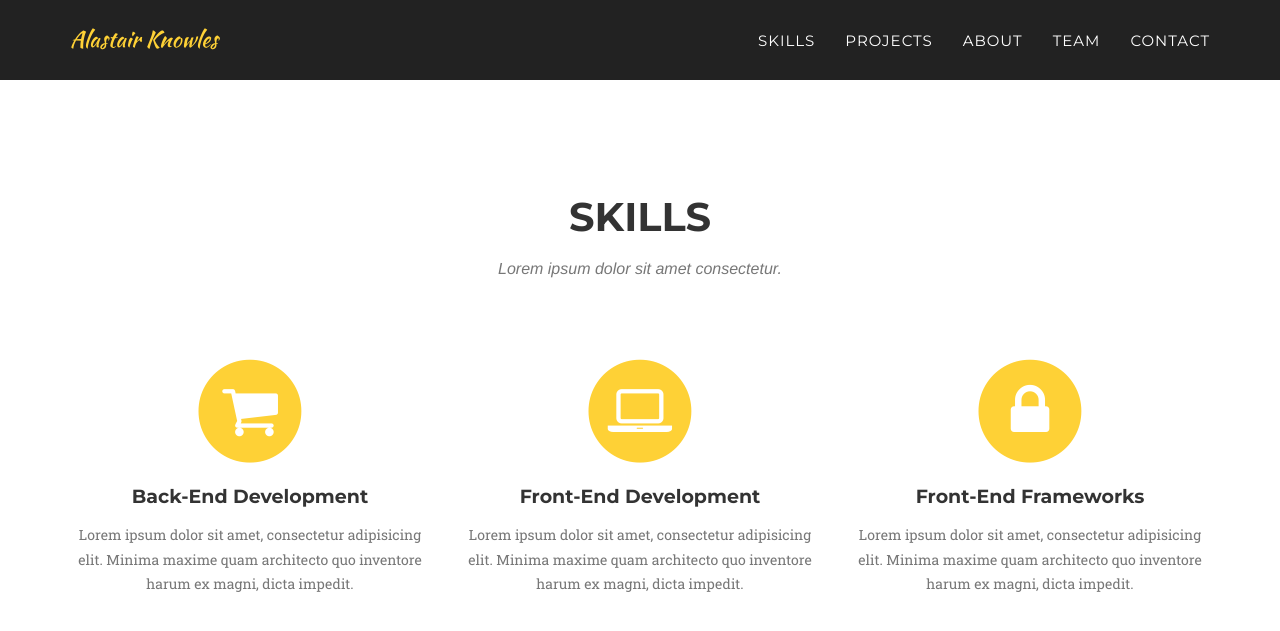
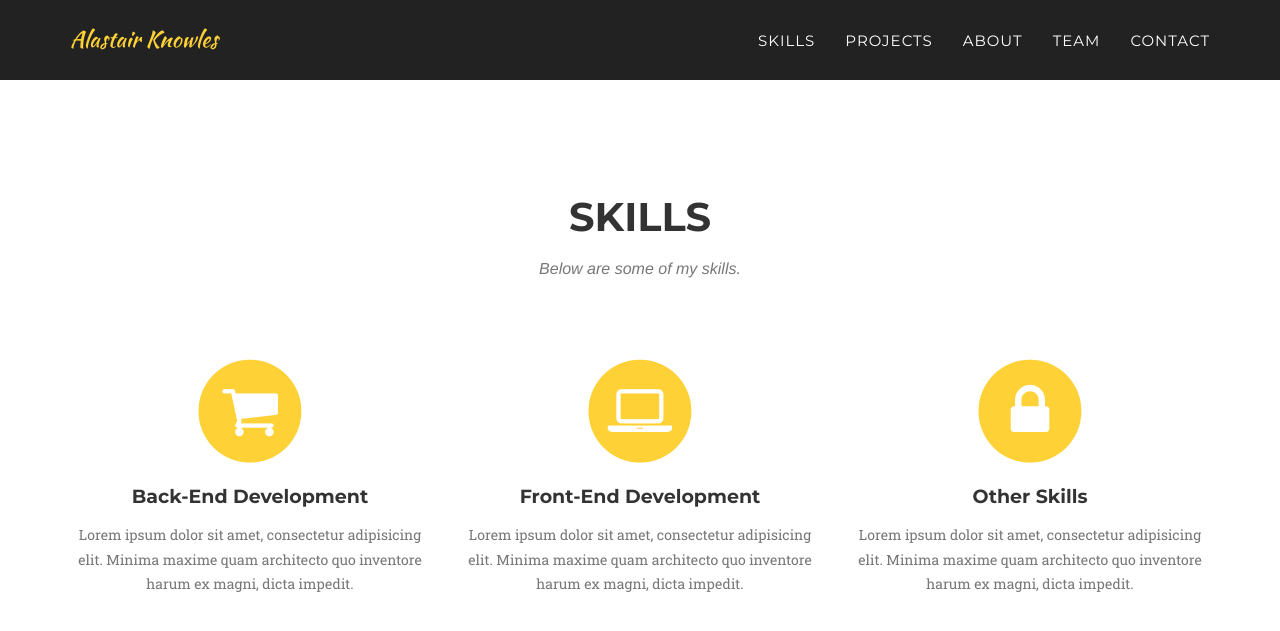
Before and after one commit to adjknowles/adjknowles.github.io, a Jekyll site: the page built from index.html, in a window 1280 px wide and 900 px high, scrolled down 713 px. Shown: the top 631 px of the window. Built offline with Jekyll 4.4.1, drawn with Linux system fonts in a browser that asks for light colours; some web fonts are replaced; part of the change alters nothing that is shown; some of the changed text lies outside the part shown.

Commit message:
Made changes to contact form

```diff
--- a/_includes/contact.html
+++ b/_includes/contact.html
@@ -3,30 +3,31 @@
             <div class="row">
                 <div class="col-lg-12 text-center">
                     <h2 class="section-heading">Contact Me</h2>
-                    <h3 class="section-subheading text-muted">Lorem ipsum dolor sit amet consectetur.</h3>
+                    <img class="img-responsive" src="img/profilephoto.jpeg" alt="">
+                    <h4>email: </h4>
                 </div>
             </div>
             <div class="row">
                 <div class="col-lg-12">
-                    <form name="sentMessage" id="contactForm" novalidate>
+                    <form name="sentMessage" id="contactForm" action="//formspree.io/alastair_knowles@yahoo.co.uk" method="POST" novalidate>
                         <div class="row">
                             <div class="col-md-6">
                                 <div class="form-group">
-                                    <input type="text" class="form-control" placeholder="Your Name *" id="name" required data-validation-required-message="Please enter your name.">
+                                    <input type="text" class="form-control" placeholder="Your Name *" id="name" required data-validation-required-message="Please enter your name." name="name">
                                     <p class="help-block text-danger"></p>
                                 </div>
                                 <div class="form-group">
-                                    <input type="email" class="form-control" placeholder="Your Email *" id="email" required data-validation-required-message="Please enter your email address.">
+                                    <input type="email" class="form-control" placeholder="Your Email *" id="email" required data-validation-required-message="Please enter your email address." name="_replyto">
                                     <p class="help-block text-danger"></p>
                                 </div>
                                 <div class="form-group">
-                                    <input type="tel" class="form-control" placeholder="Your Phone *" id="phone" required data-validation-required-message="Please enter your phone number.">
+                                    <input type="tel" class="form-control" placeholder="Your Phone *" id="phone" required data-validation-required-message="Please enter your phone number." name="phone">
                                     <p class="help-block text-danger"></p>
                                 </div>
                             </div>
                             <div class="col-md-6">
                                 <div class="form-group">
-                                    <textarea class="form-control" placeholder="Your Message *" id="message" required data-validation-required-message="Please enter a message."></textarea>
+                                    <textarea class="form-control" placeholder="Your Message *" id="message" required data-validation-required-message="Please enter a message." name="message"></textarea>
                                     <p class="help-block text-danger"></p>
                                 </div>
                             </div>
--- a/_includes/services.html
+++ b/_includes/services.html
@@ -4,7 +4,7 @@
             <div class="row">
                 <div class="col-lg-12 text-center">
                     <h2 class="section-heading">Skills</h2>
-                    <h3 class="section-subheading text-muted">Lorem ipsum dolor sit amet consectetur.</h3>
+                    <h3 class="section-subheading text-muted">Below are some of my skills.</h3>
                 </div>
             </div>
             <div class="row text-center">
@@ -29,7 +29,7 @@
                         <i class="fa fa-circle fa-stack-2x text-primary"></i>
                         <i class="fa fa-lock fa-stack-1x fa-inverse"></i>
                     </span>
-                    <h4 class="service-heading">Front-End Frameworks</h4>
+                    <h4 class="service-heading">Other Skills</h4>
                     <p class="text-muted">Lorem ipsum dolor sit amet, consectetur adipisicing elit. Minima maxime quam architecto quo inventore harum ex magni, dicta impedit.</p>
                 </div>
             </div>
--- a/js/contact_me.js
+++ b/js/contact_me.js
@@ -1,70 +1,70 @@
-$(function() {
+// $(function() {
 
-    $("input,textarea").jqBootstrapValidation({
-        preventSubmit: true,
-        submitError: function($form, event, errors) {
-            // additional error messages or events
-        },
-        submitSuccess: function($form, event) {
-            event.preventDefault(); // prevent default submit behaviour
-            // get values from FORM
-            var name = $("input#name").val();
-            var email = $("input#email").val();
-            var phone = $("input#phone").val();
-            var message = $("textarea#message").val();
-            var firstName = name; // For Success/Failure Message
-            // Check for white space in name for Success/Fail message
-            if (firstName.indexOf(' ') >= 0) {
-                firstName = name.split(' ').slice(0, -1).join(' ');
-            }
-            $.ajax({
-                url: "././mail/contact_me.php",
-                type: "POST",
-                data: {
-                    name: name,
-                    phone: phone,
-                    email: email,
-                    message: message
-                },
-                cache: false,
-                success: function() {
-                    // Success message
-                    $('#success').html("<div class='alert alert-success'>");
-                    $('#success > .alert-success').html("<button type='button' class='close' data-dismiss='alert' aria-hidden='true'>&times;")
-                        .append("</button>");
-                    $('#success > .alert-success')
-                        .append("<strong>Your message has been sent. </strong>");
-                    $('#success > .alert-success')
-                        .append('</div>');
+//     $("input,textarea").jqBootstrapValidation({
+//         preventSubmit: true,
+//         submitError: function($form, event, errors) {
+//             // additional error messages or events
+//         },
+//         submitSuccess: function($form, event) {
+//             event.preventDefault(); // prevent default submit behaviour
+//             // get values from FORM
+//             var name = $("input#name").val();
+//             var email = $("input#email").val();
+//             var phone = $("input#phone").val();
+//             var message = $("textarea#message").val();
+//             var firstName = name; // For Success/Failure Message
+//             // Check for white space in name for Success/Fail message
+//             if (firstName.indexOf(' ') >= 0) {
+//                 firstName = name.split(' ').slice(0, -1).join(' ');
+//             }
+//             $.ajax({
+//                 url: "././mail/contact_me.php",
+//                 type: "POST",
+//                 data: {
+//                     name: name,
+//                     phone: phone,
+//                     email: email,
+//                     message: message
+//                 },
+//                 cache: false,
+//                 success: function() {
+//                     // Success message
+//                     $('#success').html("<div class='alert alert-success'>");
+//                     $('#success > .alert-success').html("<button type='button' class='close' data-dismiss='alert' aria-hidden='true'>&times;")
+//                         .append("</button>");
+//                     $('#success > .alert-success')
+//                         .append("<strong>Your message has been sent. </strong>");
+//                     $('#success > .alert-success')
+//                         .append('</div>');
 
-                    //clear all fields
-                    $('#contactForm').trigger("reset");
-                },
-                error: function() {
-                    // Fail message
-                    $('#success').html("<div class='alert alert-danger'>");
-                    $('#success > .alert-danger').html("<button type='button' class='close' data-dismiss='alert' aria-hidden='true'>&times;")
-                        .append("</button>");
-                    $('#success > .alert-danger').append("<strong>Sorry " + firstName + ", it seems that my mail server is not responding. Please try again later!");
-                    $('#success > .alert-danger').append('</div>');
-                    //clear all fields
-                    $('#contactForm').trigger("reset");
-                },
-            })
-        },
-        filter: function() {
-            return $(this).is(":visible");
-        },
-    });
+//                     //clear all fields
+//                     $('#contactForm').trigger("reset");
+//                 },
+//                 error: function() {
+//                     // Fail message
+//                     $('#success').html("<div class='alert alert-danger'>");
+//                     $('#success > .alert-danger').html("<button type='button' class='close' data-dismiss='alert' aria-hidden='true'>&times;")
+//                         .append("</button>");
+//                     $('#success > .alert-danger').append("<strong>Sorry " + firstName + ", it seems that my mail server is not responding. Please try again later!");
+//                     $('#success > .alert-danger').append('</div>');
+//                     //clear all fields
+//                     $('#contactForm').trigger("reset");
+//                 },
+//             })
+//         },
+//         filter: function() {
+//             return $(this).is(":visible");
+//         },
+//     });
 
-    $("a[data-toggle=\"tab\"]").click(function(e) {
-        e.preventDefault();
-        $(this).tab("show");
-    });
-});
+//     $("a[data-toggle=\"tab\"]").click(function(e) {
+//         e.preventDefault();
+//         $(this).tab("show");
+//     });
+// });
 
 
-/*When clicking on Full hide fail/success boxes */
-$('#name').focus(function() {
-    $('#success').html('');
-});
+// /*When clicking on Full hide fail/success boxes */
+// $('#name').focus(function() {
+//     $('#success').html('');
+// });
```
Also changed, not shown: img/profilephoto.jpeg (added).
